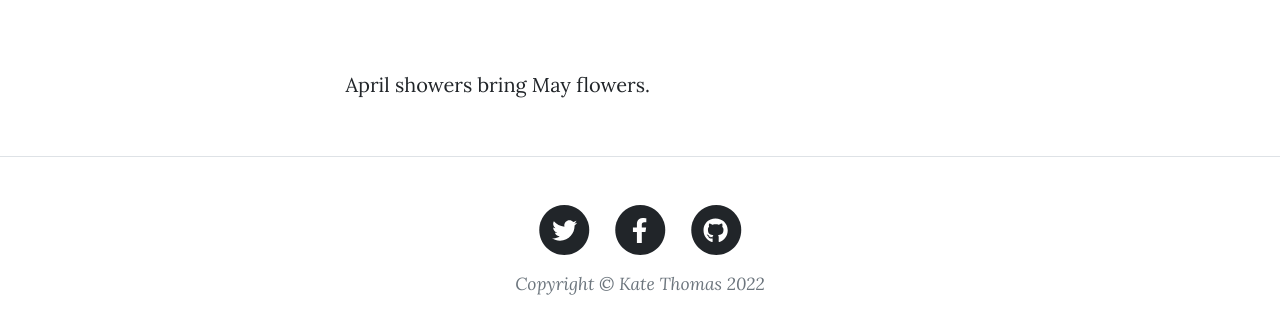
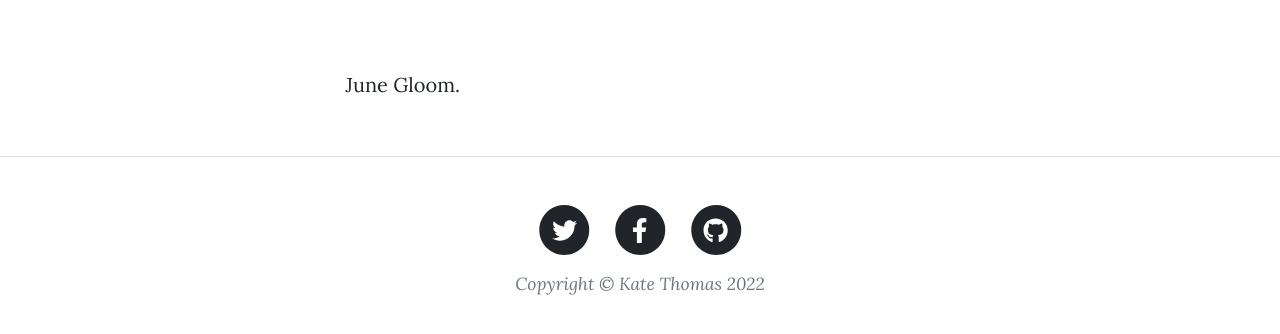
Before and after one commit to katelthomas123/Info-Systems-201, a plain HTML site: page Summer Post.html in a window 1280 px wide. Shown: the part 542-876 px from the top of the page. Drawn offline with nearby package versions, Linux system fonts and the light colour scheme.

Commit message:
Add files via upload

```diff
--- a/Summer Post.html
+++ b/Summer Post.html
@@ -88,7 +88,7 @@
             <div class="container px-4 px-lg-5">
                 <div class="row gx-4 gx-lg-5 justify-content-center">
                     <div class="col-md-10 col-lg-8 col-xl-7">
-                        <p>April showers bring May flowers.</p>
+                        <p>June Gloom.</p>
                         <!--<p>Lorem ipsum dolor sit amet, consectetur adipisicing elit. Eius praesentium recusandae illo eaque architecto error, repellendus iusto reprehenderit, doloribus, minus sunt. Numquam at quae voluptatum in officia voluptas voluptatibus, minus!</p>
                         <p>Lorem ipsum dolor sit amet, consectetur adipisicing elit. Aut consequuntur magnam, excepturi aliquid ex itaque esse est vero natus quae optio aperiam soluta voluptatibus corporis atque iste neque sit tempora!</p>-->
                     </div>
```
